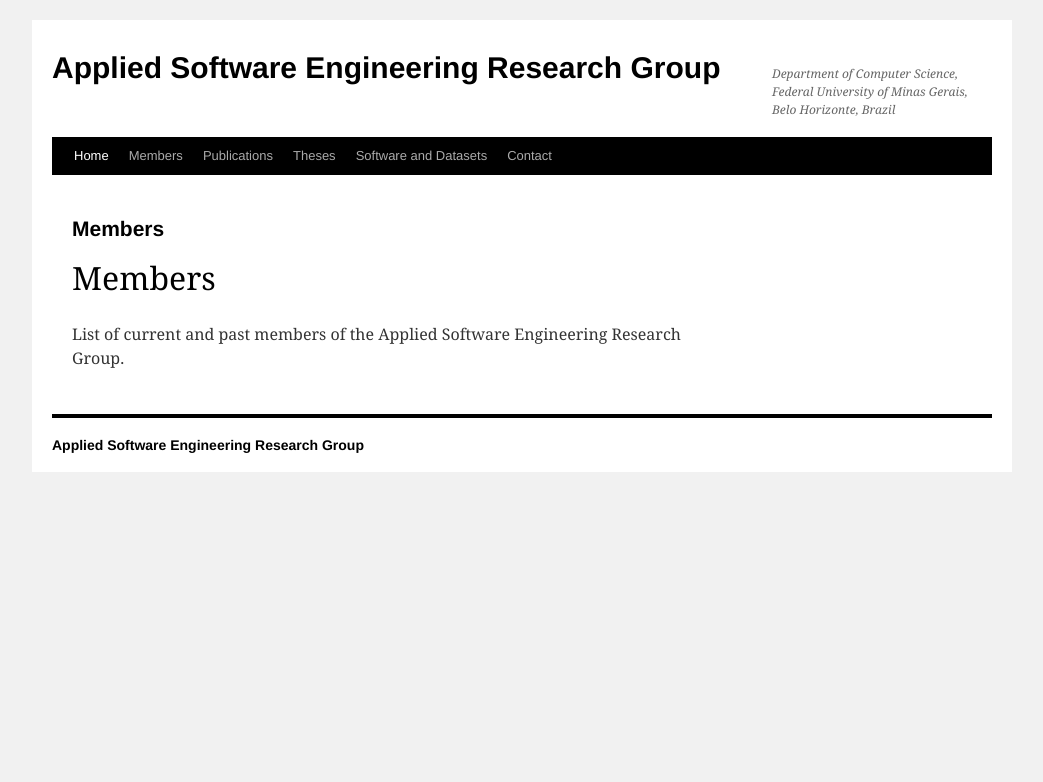
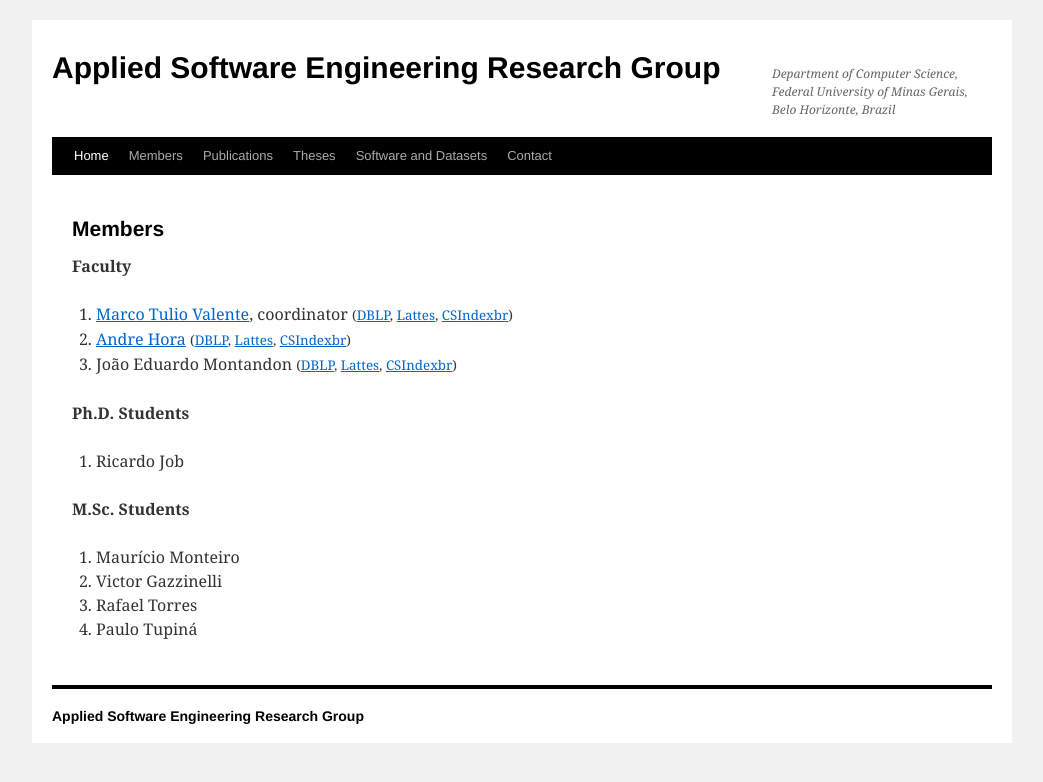
Before and after one commit to jemaf/aserg-page, a Jekyll site: the page built from members.html, in a window 1280 px wide. Shown: the top 782 px of the page, without its empty margins (118-1161 px from the left). Built offline with Jekyll 4.4.1, drawn with Linux system fonts in a browser that asks for light colours.

Commit message:
Implemented index and members page

```diff
--- a/members.html
+++ b/members.html
@@ -3,6 +3,25 @@
 title: Members
 ---
 
-<h1>Members</h1>
-<p>List of current and past members of the Applied Software Engineering Research Group.</p>
-<!-- Add member details here -->
+<p><strong>Faculty</strong></p>
+
+<ol>
+<li><a href="https://homepages.dcc.ufmg.br/~mtov/">Marco Tulio Valente</a>, coordinator <small>(<a href="https://dblp.org/pid/07/3187.html">DBLP</a>, <a href="http://lattes.cnpq.br/1234567890123456">Lattes</a>, <a href="https://csindexbr.org/author/marco-tulio-valente">CSIndexbr</a>)</small></li>
+<li><a href="https://andrehora.github.io/">Andre Hora</a> <small>(<a href="https://dblp.org/pid/07/3188.html">DBLP</a>, <a href="http://lattes.cnpq.br/1234567890123457">Lattes</a>, <a href="https://csindexbr.org/author/andre-hora">CSIndexbr</a>)</small></li>
+<li>João Eduardo Montandon <small>(<a href="https://dblp.org/pid/07/3189.html">DBLP</a>, <a href="http://lattes.cnpq.br/1234567890123458">Lattes</a>, <a href="https://csindexbr.org/author/joao-eduardo-montandon">CSIndexbr</a>)</small></li>
+</ol>
+
+<p><strong>Ph.D. Students</strong></p>
+
+<ol>
+<li>Ricardo Job</li>
+</ol>
+
+<p><strong>M.Sc. Students</strong></p>
+
+<ol>
+<li>Maurício Monteiro</li>
+<li>Victor Gazzinelli</li>
+<li>Rafael Torres</li>
+<li>Paulo Tupiná</li>
+</ol>
```
Also changed, not shown: index.html (+13 -12 lines), 3 other files.
